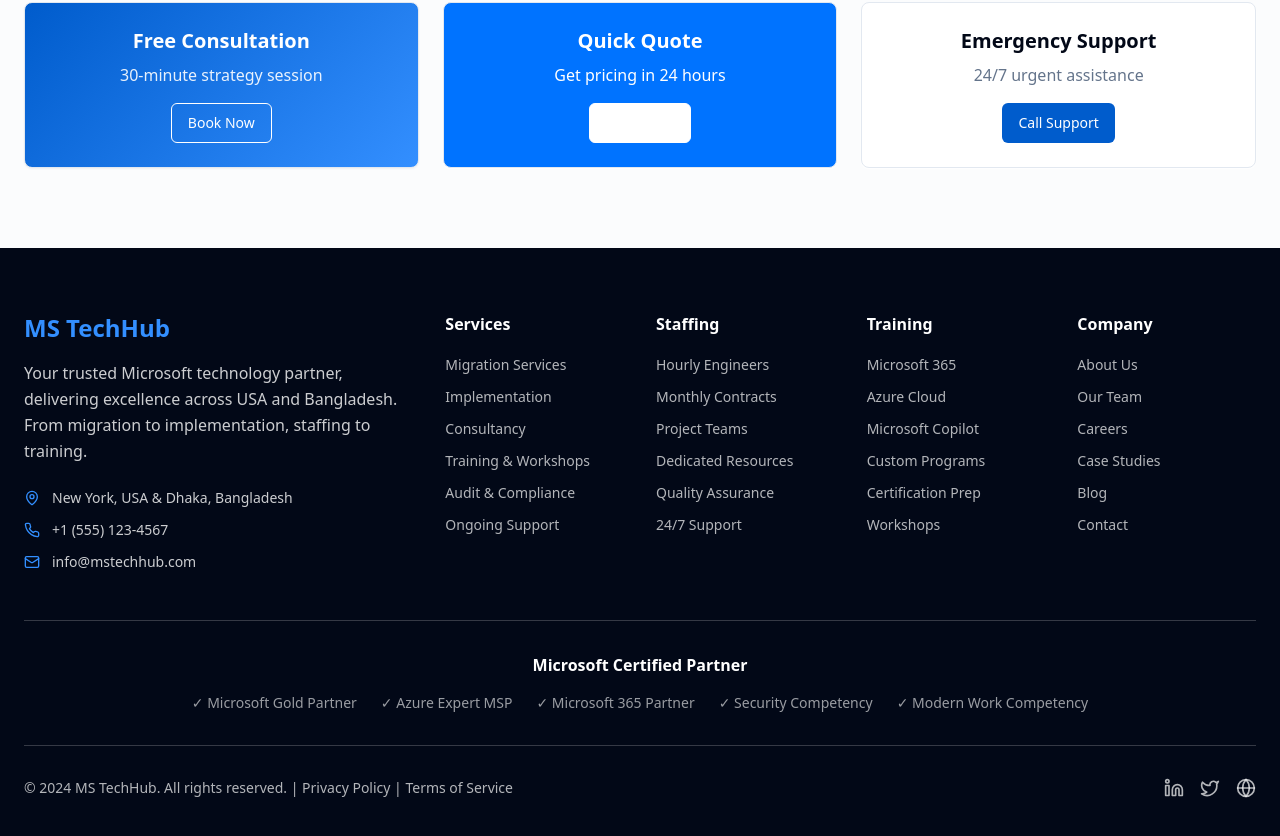
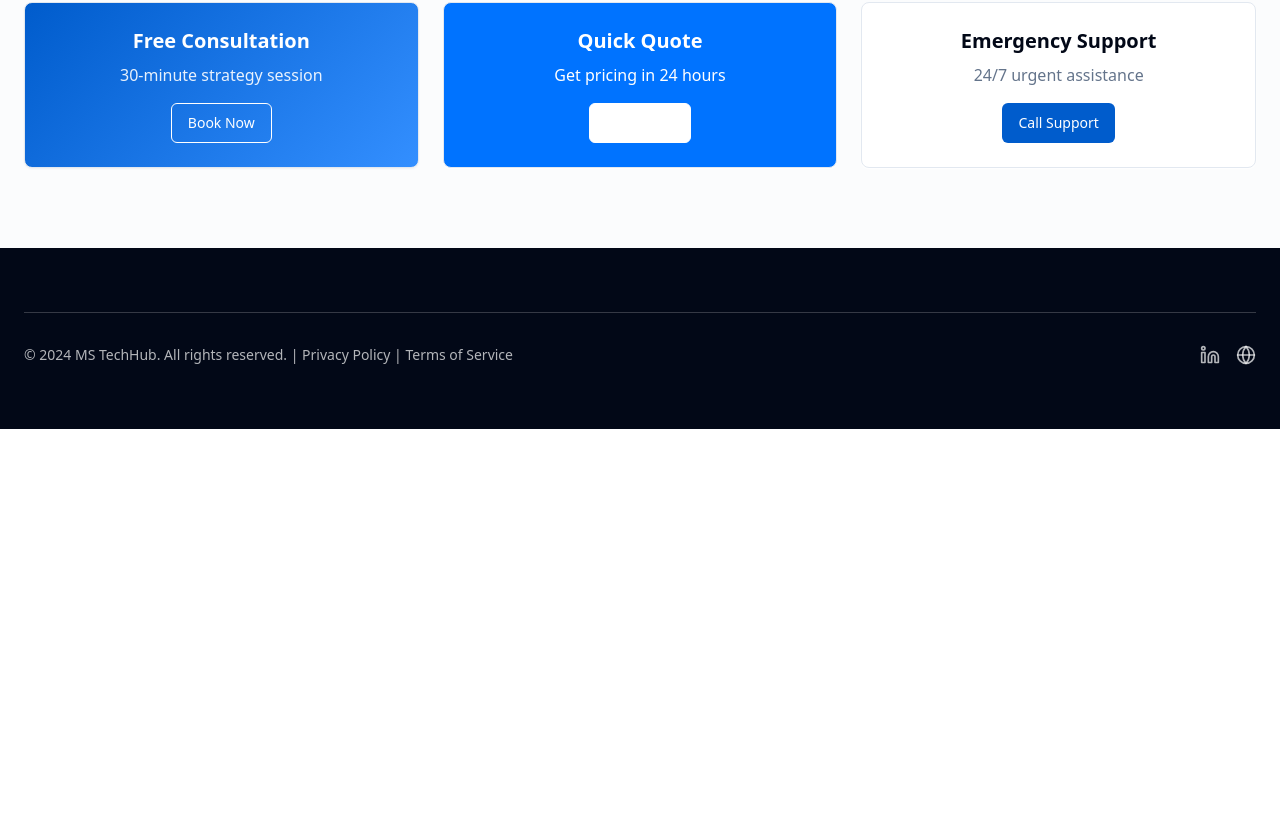
Before and after one commit to asif-uz-zaman/azure-microsoft-talent-hub, a React (Vite) app: page / in a window 1280 px wide. Shown: the part 5938-6774 px from the top of the page. After the commit the page ends 6367 px from the top, so only its background shows below. Built offline with nearby package versions, Linux system fonts and the light colour scheme.

Commit message:
Visual edit in Lovable
Edited UI in Lovable

```diff
--- a/src/components/Footer.tsx
+++ b/src/components/Footer.tsx
@@ -1,112 +1,25 @@
 import { Mail, Phone, MapPin, Linkedin, Twitter, Globe } from "lucide-react";
-
 export const Footer = () => {
-  const footerSections = [
-    {
-      title: "Services",
-      links: [
-        "Migration Services",
-        "Implementation",
-        "Consultancy",
-        "Training & Workshops",
-        "Audit & Compliance",
-        "Ongoing Support"
-      ]
-    },
-    {
-      title: "Staffing",
-      links: [
-        "Hourly Engineers",
-        "Monthly Contracts",
-        "Project Teams",
-        "Dedicated Resources",
-        "Quality Assurance",
-        "24/7 Support"
-      ]
-    },
-    {
-      title: "Training",
-      links: [
-        "Microsoft 365",
-        "Azure Cloud",
-        "Microsoft Copilot",
-        "Custom Programs",
-        "Certification Prep",
-        "Workshops"
-      ]
-    },
-    {
-      title: "Company",
-      links: [
-        "About Us",
-        "Our Team",
-        "Careers",
-        "Case Studies",
-        "Blog",
-        "Contact"
-      ]
-    }
-  ];
-
-  return (
-    <footer className="bg-foreground text-background">
+  const footerSections = [{
+    title: "Services",
+    links: ["Migration Services", "Implementation", "Consultancy", "Training & Workshops", "Audit & Compliance", "Ongoing Support"]
+  }, {
+    title: "Staffing",
+    links: ["Hourly Engineers", "Monthly Contracts", "Project Teams", "Dedicated Resources", "Quality Assurance", "24/7 Support"]
+  }, {
+    title: "Training",
+    links: ["Microsoft 365", "Azure Cloud", "Microsoft Copilot", "Custom Programs", "Certification Prep", "Workshops"]
+  }, {
+    title: "Company",
+    links: ["About Us", "Our Team", "Careers", "Case Studies", "Blog", "Contact"]
+  }];
+  return <footer className="bg-foreground text-background">
       <div className="container mx-auto px-6 py-16">
         {/* Main Footer Content */}
-        <div className="grid grid-cols-1 md:grid-cols-2 lg:grid-cols-6 gap-8 mb-12">
-          {/* Company Info */}
-          <div className="lg:col-span-2">
-            <h3 className="text-2xl font-bold text-primary-glow mb-4">MS TechHub</h3>
-            <p className="text-background/80 mb-6 leading-relaxed">
-              Your trusted Microsoft technology partner, delivering excellence across
-              USA and Bangladesh. From migration to implementation, staffing to training.
-            </p>
-            <div className="space-y-3">
-              <div className="flex items-center space-x-3">
-                <MapPin className="h-4 w-4 text-primary-glow" />
-                <span className="text-sm text-background/80">New York, USA & Dhaka, Bangladesh</span>
-              </div>
-              <div className="flex items-center space-x-3">
-                <Phone className="h-4 w-4 text-primary-glow" />
-                <span className="text-sm text-background/80">+1 (555) 123-4567</span>
-              </div>
-              <div className="flex items-center space-x-3">
-                <Mail className="h-4 w-4 text-primary-glow" />
-                <span className="text-sm text-background/80">info@mstechhub.com</span>
-              </div>
-            </div>
-          </div>
 
-          {/* Footer Links */}
-          {footerSections.map((section, index) => (
-            <div key={index}>
-              <h4 className="font-semibold text-background mb-4">{section.title}</h4>
-              <ul className="space-y-2">
-                {section.links.map((link, linkIndex) => (
-                  <li key={linkIndex}>
-                    <a
-                      href="#"
-                      className="text-background/70 hover:text-primary-glow transition-colors duration-200 text-sm"
-                    >
-                      {link}
-                    </a>
-                  </li>
-                ))}
-              </ul>
-            </div>
-          ))}
-        </div>
 
         {/* Certifications & Partnerships */}
-        <div className="border-t border-background/20 pt-8 mb-8">
-          <h4 className="font-semibold text-background mb-4 text-center">Microsoft Certified Partner</h4>
-          <div className="flex flex-wrap justify-center items-center gap-6 text-background/60 text-sm">
-            <span>✓ Microsoft Gold Partner</span>
-            <span>✓ Azure Expert MSP</span>
-            <span>✓ Microsoft 365 Partner</span>
-            <span>✓ Security Competency</span>
-            <span>✓ Modern Work Competency</span>
-          </div>
-        </div>
+
 
         {/* Bottom Footer */}
         <div className="border-t border-background/20 pt-8">
@@ -116,31 +29,16 @@ export const Footer = () => {
             </div>
 
             <div className="flex items-center space-x-4">
-              <a
-                href="#"
-                className="text-background/70 hover:text-primary-glow transition-colors duration-200"
-                aria-label="LinkedIn"
-              >
+              <a href="#" className="text-background/70 hover:text-primary-glow transition-colors duration-200" aria-label="LinkedIn">
                 <Linkedin className="h-5 w-5" />
               </a>
-              <a
-                href="#"
-                className="text-background/70 hover:text-primary-glow transition-colors duration-200"
-                aria-label="Twitter"
-              >
-                <Twitter className="h-5 w-5" />
-              </a>
-              <a
-                href="#"
-                className="text-background/70 hover:text-primary-glow transition-colors duration-200"
-                aria-label="Website"
-              >
+
+              <a href="#" className="text-background/70 hover:text-primary-glow transition-colors duration-200" aria-label="Website">
                 <Globe className="h-5 w-5" />
               </a>
             </div>
           </div>
         </div>
       </div>
-    </footer>
-  );
+    </footer>;
 };
```
